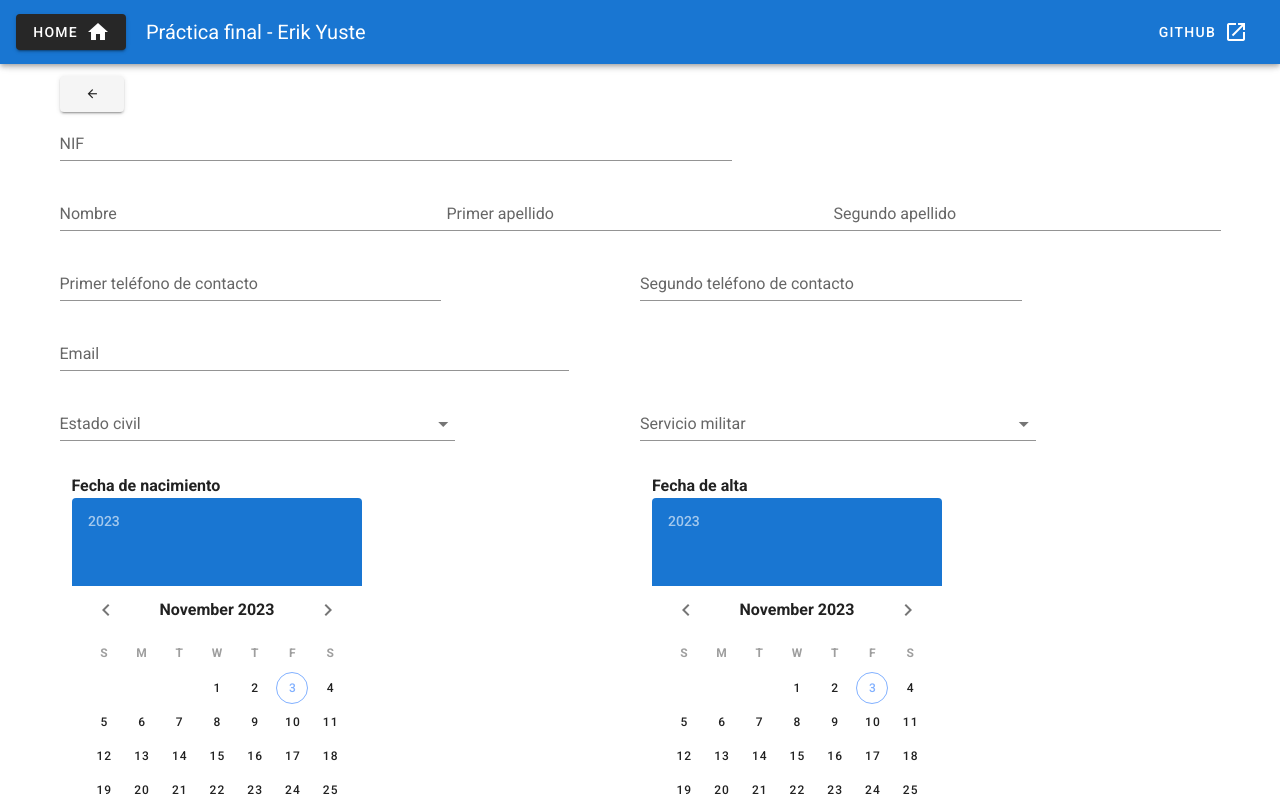
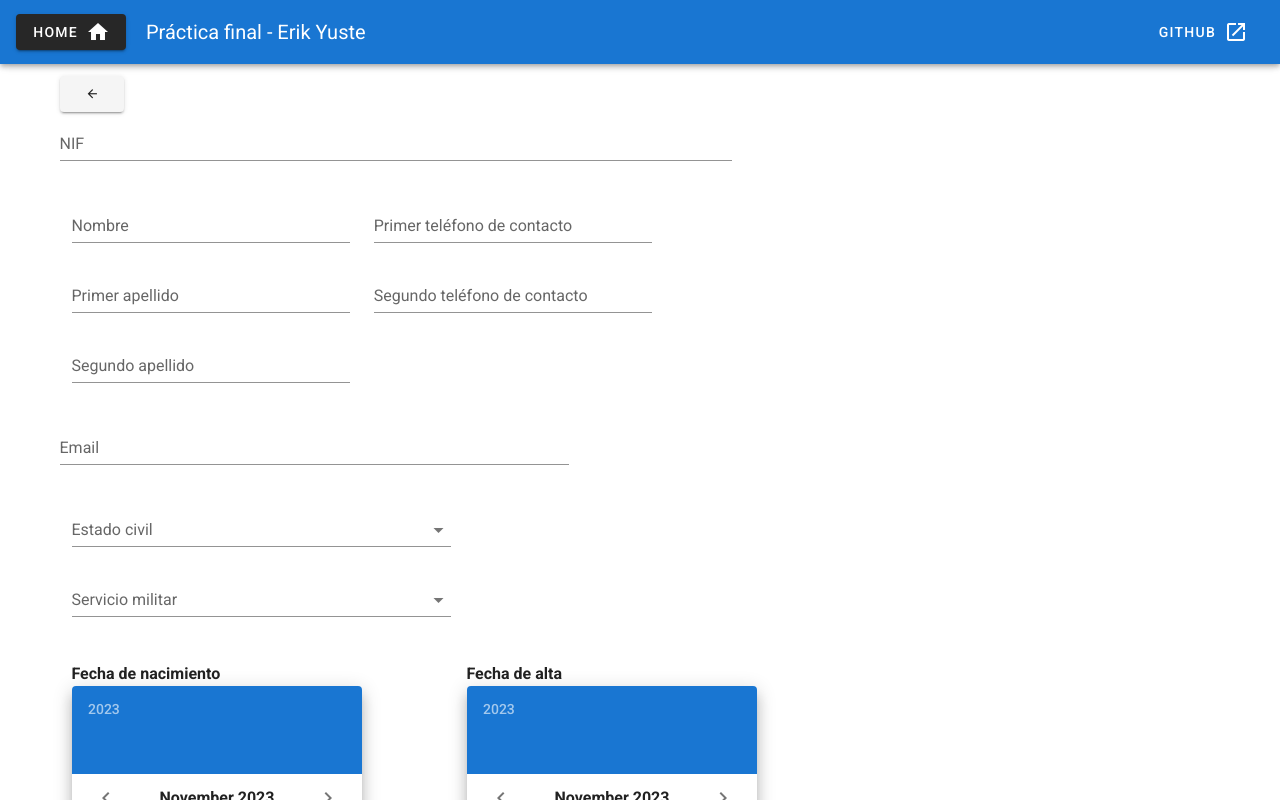
Before and after one commit to eyuste-FS/PracticaFinal, a Vue app in the folder vuefrontend/: page /empleados/alta in a window 1280 px wide. Shown: the top 800 px of the page. Built offline with nearby package versions, Linux system fonts and the light colour scheme.

Commit message:
Front: Retoques alta de empleado

```diff
--- a/vuefrontend/src/components/empleados/AltaEmpleadoComp.vue
+++ b/vuefrontend/src/components/empleados/AltaEmpleadoComp.vue
@@ -8,29 +8,34 @@
 
         <v-col>
         <v-row>
-            <v-text-field label="NIF" v-model="nif"></v-text-field>
+            <v-text-field
+                label="NIF" v-model="nif"
+                min=1
+                max=20
+                ></v-text-field>
             <v-spacer></v-spacer>
         </v-row>
         <v-row>
-            <v-text-field label="Nombre" v-model="nombre"></v-text-field>
-            <br>
-            <v-text-field label="Primer apellido" v-model="primerApellido"></v-text-field>
-            <v-text-field label="Segundo apellido" v-model="segundoApellido"></v-text-field>
-        </v-row>
-
-        <v-row>
-            <v-text-field label="Primer teléfono de contacto" v-model="telefono1"></v-text-field>
+            <v-col>
+            <v-text-field label="Nombre" v-model="nombre" min=1 max=30></v-text-field>
+            <v-text-field label="Primer apellido" v-model="primerApellido" min=1 max=40></v-text-field>
+            <v-text-field label="Segundo apellido" v-model="segundoApellido" min=1 max=40></v-text-field>
+            </v-col>
+            <v-col>
+            <v-text-field label="Primer teléfono de contacto" v-model="telefono1" min=1 max=12></v-text-field>
+            <v-text-field label="Segundo teléfono de contacto" v-model="telefono2" min=1 max=12></v-text-field>
+            </v-col>
             <v-spacer></v-spacer>
-            <v-text-field label="Segundo teléfono de contacto" v-model="telefono2"></v-text-field>
             <v-spacer></v-spacer>
         </v-row>
 
         <v-row>
-            <v-text-field label="Email" v-model="email"></v-text-field>
+            <v-text-field label="Email" v-model="email" min=5 max=40></v-text-field>
             <v-spacer></v-spacer><v-spacer></v-spacer>
         </v-row>
 
         <v-row>
+            <v-col>
             <v-select
                 v-model="estadoCivil"
                 :items="['Soltero', 'Casado']"
@@ -40,7 +45,6 @@
                 single-line
                 >
             </v-select>
-            <v-spacer></v-spacer>
             <v-select
                 v-model="servicioMilitar"
                 :items="['No', 'Si']"
@@ -50,22 +54,24 @@
                 single-line
                 >
             </v-select>
+            </v-col>
+            <v-spacer></v-spacer>
             <v-spacer></v-spacer>
         </v-row>
 
         <v-row>
             <v-col>
                 <h4>Fecha de nacimiento</h4>
-                <v-date-picker v-model="fechaNacimiento" > </v-date-picker>
+                <v-date-picker v-model="fechaNacimiento" elevation="10"> </v-date-picker>
             </v-col>
             <v-col>
                 <h4>Fecha de alta</h4>
-                <v-date-picker v-model="fechaAlta" > </v-date-picker>
+                <v-date-picker v-model="fechaAlta" elevation="10"> </v-date-picker>
             </v-col>
+            <v-spacer></v-spacer>
         </v-row>
 
         </v-col>
-    </v-form>
 
     <v-container style="padding: 30px; justify-content: space-between;">
         <v-row>
@@ -88,6 +94,7 @@
         </v-row>
 
       </v-container>
+    </v-form>
 
   </v-container>
 </template>
@@ -142,34 +149,35 @@ export default {
         let wrong = [];
 
         if (this.nif.length < 1) emptyfields.push('Nif');
-        else if (this.nif.length > 20) wrong.push('Nif');
+        else if (this.nif.length > 20) wrong.push('Nif demasiado largo');
         if (this.nombre < 1) emptyfields.push("Nombre");
-        else if (this.nombre.length > 30) wrong.push('Nombre');
+        else if (this.nombre.length > 30) wrong.push('Nombre demasiado largo');
         if (this.primerApellido < 1) emptyfields.push("1º Apellido");
-        else if (this.primerApellido.length > 40) wrong.push('1º Apellido');
+        else if (this.primerApellido.length > 40) wrong.push('1º Apellido demasiado largo');
         if (this.segundoApellido < 1) emptyfields.push("2º Apellido");
-        else if (this.segundoApellido.length > 40) wrong.push('2º Apellido');
+        else if (this.segundoApellido.length > 40) wrong.push('2º Apellido demasiado largo');
 
         if (this.fechaNacimiento < 1) emptyfields.push("Fecha de nacimiento");
-        else if (!fechaRe.test(this.fechaNacimiento)) wrong.push("Fecha de nacimiento");
+        else if (!fechaRe.test(this.fechaNacimiento)) wrong.push("Fecha de nacimiento: formato incorrecto");
 
         if (this.fechaAlta < 1) emptyfields.push("Fecha de alta");
-        else if (!fechaRe.test(this.fechaAlta)) wrong.push("Fecha de alta");
+        else if (!fechaRe.test(this.fechaAlta)) wrong.push("Fecha de alta: formato incorrecto");
 
         if (this.telefono1 < 1) emptyfields.push("1º Teléfono");
-        else if (!telefonoRe.test(this.telefono1)) wrong.push("1º Teléfono");
+        else if (!telefonoRe.test(this.telefono1)) wrong.push("1º Teléfono: formato incorrecto");
 
         if (this.telefono2 < 1) emptyfields.push("2º Teléfono");
-        else if (!telefonoRe.test(this.telefono2)) wrong.push("1º Teléfono");
+        else if (!telefonoRe.test(this.telefono2)) wrong.push("1º Teléfono: formato incorrecto");
 
         if (this.email < 1) emptyfields.push("Email");
-        else if (!emailRe.test(this.email) || this.email.length > 40) wrong.push("Email");
+        else if (!emailRe.test(this.email)) wrong.push("Email: formato incorrecto");
+        else if (this.email.length > 40) wrong.push("Email: demasiado largo")
 
         if (this.estadoCivil < 1) emptyfields.push("Estado civil");
-        else if (this.estadoCivil != "Casado" && this.estadoCivil != "Soltero") wrong.push("Estado civil");
+        else if (this.estadoCivil != "Casado" && this.estadoCivil != "Soltero") wrong.push("Estado civil fuera de rango");
 
         if (this.servicioMilitar < 1) emptyfields.push("Servicio militar");
-        else if (this.servicioMilitar != "Si" && this.servicioMilitar != "No") wrong.push("Servicio militar");
+        else if (this.servicioMilitar != "Si" && this.servicioMilitar != "No") wrong.push("Servicio militar fuera de rango");
 
         return [emptyfields, wrong];
     },
```
